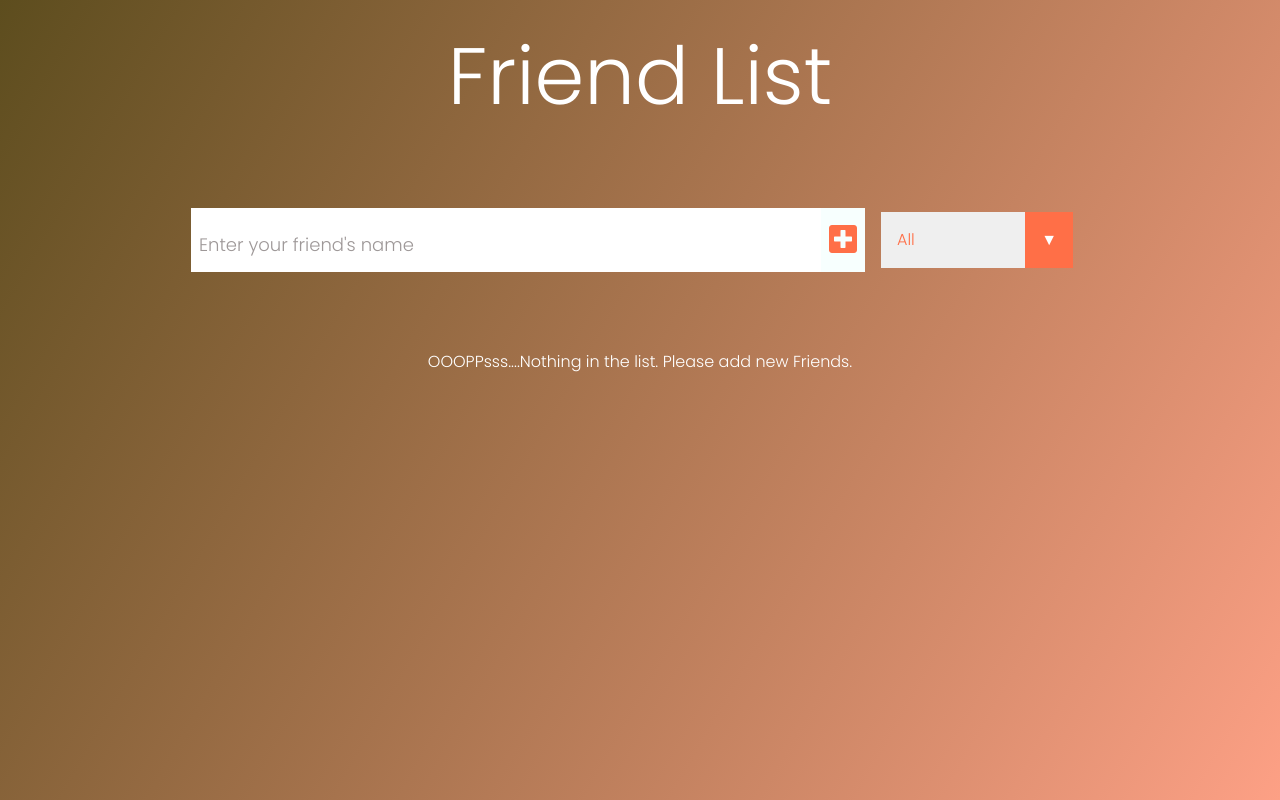
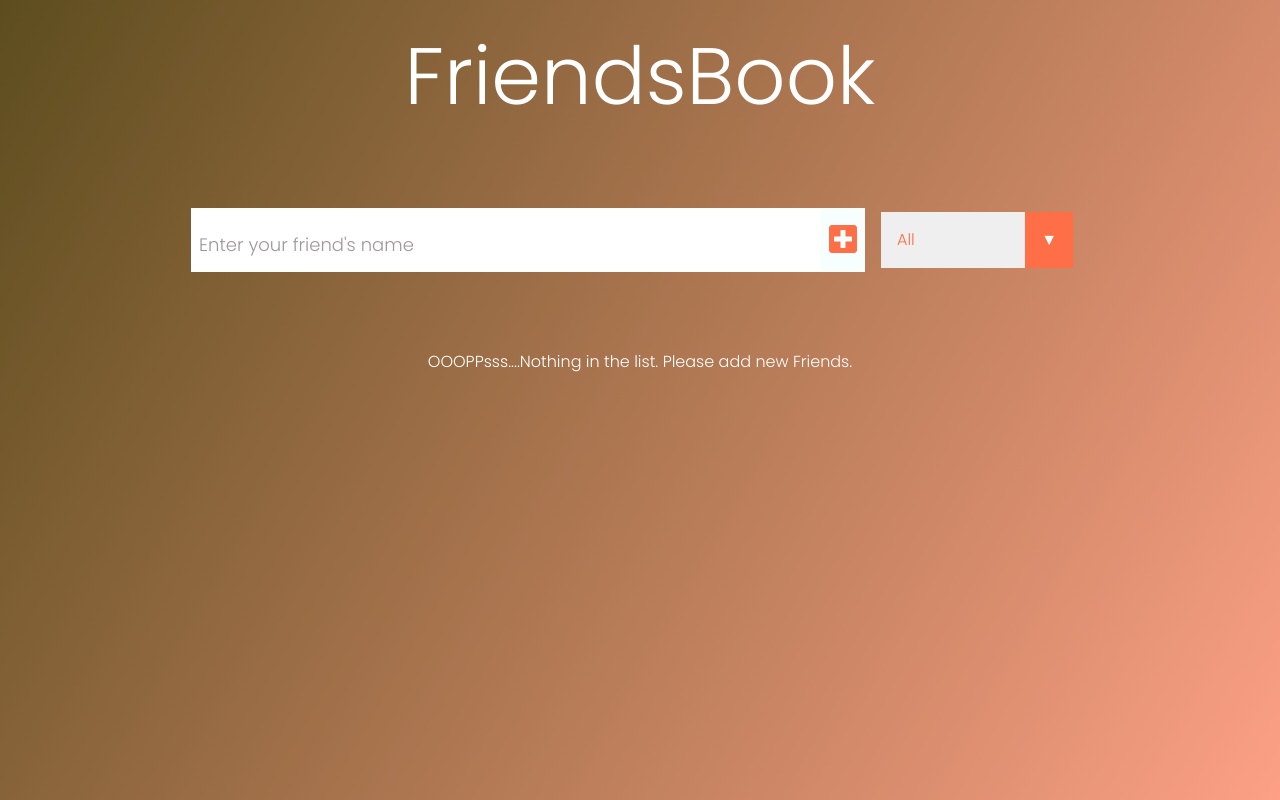
Before and after one commit to AshishCd/addFriends, a React (Create React App) app: page / in a window 1280 px wide. Built offline with nearby package versions, Linux system fonts and the light colour scheme.

Commit message:
Updates for ahref

```diff
--- a/src/App.js
+++ b/src/App.js
@@ -238,7 +238,7 @@ class FrindList extends Component {
     return (
       <div className="App">
         <header>
-          <h1>Friend List</h1>
+          <h1>FriendsBook</h1>
         </header>
         <SearchForm {...searchProps} />
         {friendListArr.length ? (
--- a/src/components/pagination.js
+++ b/src/components/pagination.js
@@ -1,5 +1,6 @@
 import React from "react";
 import { Pagination } from "react-bootstrap";
+
 
 const PaginationComponent = ({ friendsPerPage, totalFriends, paginateFunction, currentPage }) => {
   const pageNumber = [];
@@ -13,7 +14,7 @@ const PaginationComponent = ({ friendsPerPage, totalFriends, paginateFunction, c
           return <Pagination.Item onClick={() => paginateFunction(i)} active={i === currentPage} key={i}>{i}</Pagination.Item>;
         })}
       </Pagination>
-      <div className="read-me">Please read ReadMe file for more information</div>
+      <div className="read-me"><a href="https://github.com/AshishCd/addFriends/" target="_blank">Please read ReadMe file for more information.</a></div>
     </>
   );
 };
```
Also changed, not shown: 1 other file (tests, documents, lock files or other folders).
